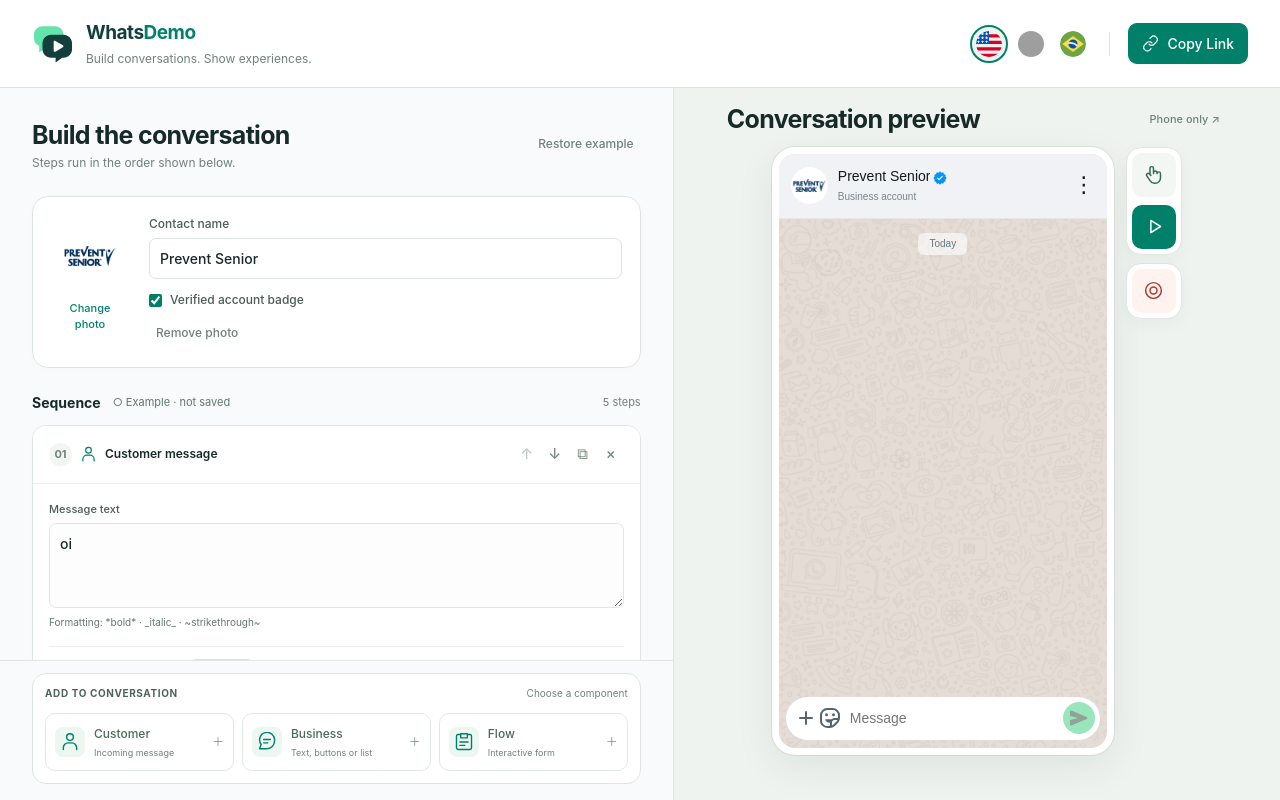
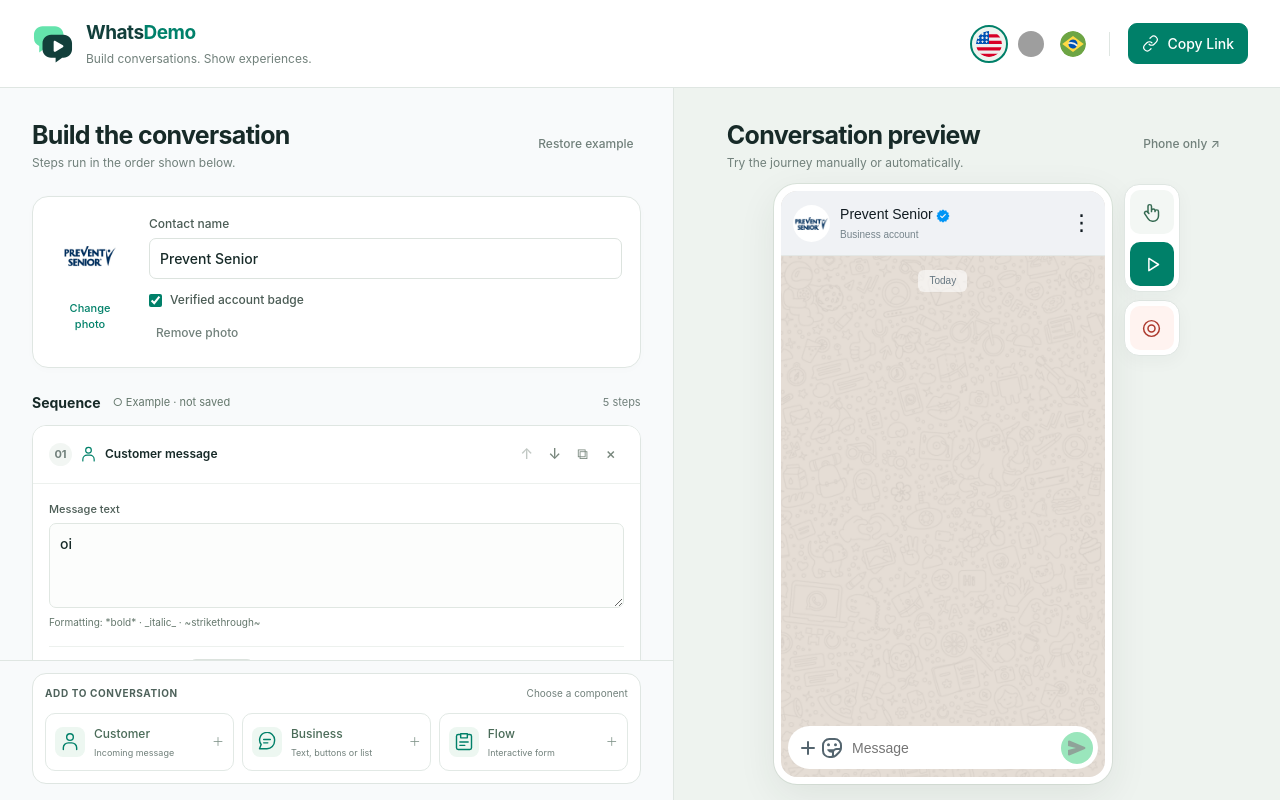
Before and after one commit to guilher-me/whats-demo, a React (Vite) app: page / in a window 1280 px wide. Built offline with nearby package versions, Linux system fonts and the light colour scheme; grey boxes are pictures that could not be loaded.

Commit message:
style: mirror editor heading and subtitle in conversation preview

```diff
--- a/src/app/App.tsx
+++ b/src/app/App.tsx
@@ -168,6 +168,7 @@
           <div className="preview-heading">
             <div>
               <h2>{t('app.preview')}</h2>
+              <p>{t('app.previewHint')}</p>
             </div>
             <Button
               variant="ghost"
--- a/src/i18n/locales/en.json
+++ b/src/i18n/locales/en.json
@@ -2,6 +2,7 @@
   "app.tagline": "Build conversations. Show experiences.",
   "app.corrections": "Some fields need attention",
   "app.preview": "Conversation preview",
+  "app.previewHint": "Try the journey manually or automatically.",
   "app.try": "02 / TRY IT",
   "app.phoneOnly": "Phone only ↗",
   "app.expand": "Expand the current conversation",
--- a/src/i18n/locales/es.json
+++ b/src/i18n/locales/es.json
@@ -2,6 +2,7 @@
   "app.tagline": "Crea conversaciones. Muestra experiencias.",
   "app.corrections": "Hay campos que necesitan corrección",
   "app.preview": "Vista previa de la conversación",
+  "app.previewHint": "Prueba el recorrido manual o automáticamente.",
   "app.try": "02 / PRUEBA",
   "app.phoneOnly": "Solo teléfono ↗",
   "app.expand": "Ampliar la conversación en curso",
--- a/src/i18n/locales/pt-BR.json
+++ b/src/i18n/locales/pt-BR.json
@@ -2,6 +2,7 @@
   "app.tagline": "Crie conversas. Mostre experiências.",
   "app.corrections": "Há campos que precisam de correção",
   "app.preview": "Prévia da conversa",
+  "app.previewHint": "Experimente a jornada manual ou automaticamente.",
   "app.try": "02 / EXPERIMENTE",
   "app.phoneOnly": "Só celular ↗",
   "app.expand": "Ampliar a conversa em andamento",
--- a/src/styles/base.css
+++ b/src/styles/base.css
@@ -199,7 +199,8 @@
   margin: 0;
   font-size: 14px;
 }
-.section-heading p {
+.section-heading p,
+.preview-heading p {
   color: var(--muted);
   margin: 4px 0 0;
   font-size: 12px;
@@ -236,7 +237,7 @@
   display: flex;
   align-items: center;
   flex-direction: column;
-  padding: 16px 20px;
+  padding: 28px 20px 16px;
   gap: 12px;
   height: calc(100vh - 88px);
   overflow-y: auto;
@@ -245,9 +246,6 @@
 .preview-heading {
   width: 100%;
   max-width: 500px;
-}
-.preview-heading h2 {
-  margin: 0;
 }
 .button--primary {
   background: #008069;
@@ -301,10 +299,6 @@
   justify-content: center;
   padding: 24px;
   background: #eef3ef;
-}
-.preview-heading > .button {
-  padding: 6px;
-  font-size: 11px;
 }
 .focus-mode #exit-record {
   display: block;
--- a/src/styles/playback.css
+++ b/src/styles/playback.css
@@ -11,6 +11,28 @@
   max-width: 360px;
   height: auto;
   aspect-ratio: 9 / 16;
+}
+/* The remaining grid row sets the phone budget, including translated headings. */
+@media (min-width: 901px) {
+  .preview {
+    display: grid;
+    grid-template-rows: auto minmax(0, 1fr);
+    justify-items: center;
+    align-items: start;
+  }
+  .phone-stage {
+    width: min(428px, 100%);
+    height: 100%;
+    container-type: size;
+    justify-content: center;
+  }
+  .phone-stage .phone {
+    width: min(360px, calc(100cqh * 0.5625), calc(100cqw - 68px));
+  }
+  .focus-mode .preview {
+    display: flex;
+    align-items: center;
+  }
 }
 .playback {
   display: flex;
@@ -102,6 +124,8 @@
 .focus-mode .phone-stage {
   width: min(360px, calc(max(320px, 100dvh - 104px) * 0.5625));
   max-width: 100%;
+  height: auto;
+  container-type: normal;
 }
 .focus-mode .phone-stage .phone {
   width: 100%;
```
